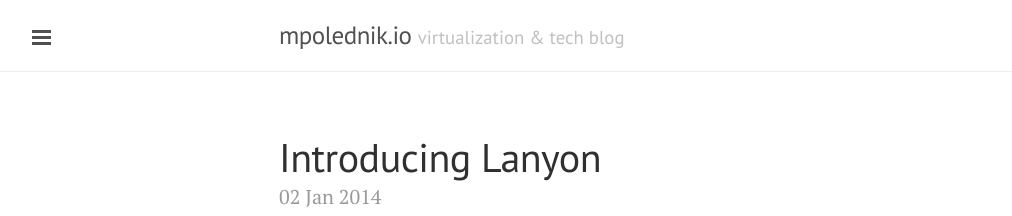
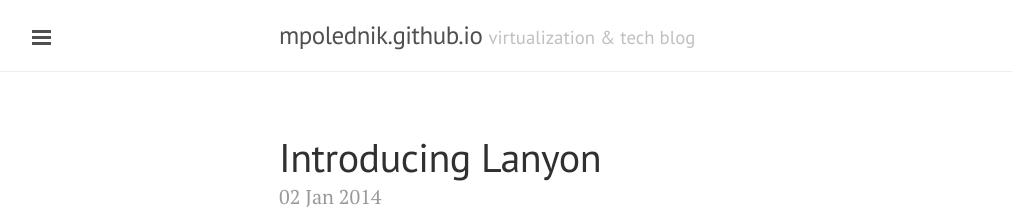
Before and after one commit to mpolednik/mpolednik.github.io, a Jekyll site: the page built from index.html, in a window 1280 px wide and 900 px high. Shown: the top 216 px of the window, without its empty margins (1-1013 px from the left). Built offline with Jekyll 4.4.1, drawn with Linux system fonts in a browser that asks for light colours; Markdown is read by kramdown in place of the engine named in the settings; the list of posts is cut into pages by our own code.

Commit message:
Use mpolednik.github.io URL

```diff
--- a/CNAME
+++ b/CNAME
@@ -1 +1 @@
-mpolednik.io
+mpolednik.github.io
--- a/_config.yml
+++ b/_config.yml
@@ -6,14 +6,14 @@ highlighter:      rouge
 permalink:        pretty
 
 # Setup
-title:            mpolednik.io
+title:            mpolednik.github.io
 tagline:          'virtualization & tech blog'
 description:      'A software engineer contributing to oVirt project...'
-url:              http://mpolednik.io
+url:              http://mpolednik.github.io
 
 author:
   name:           'Martin Polednik'
-  url:            http://mpolednik.io
+  url:            http://mpolednik.github.io
 
 paginate:         5
 
```
